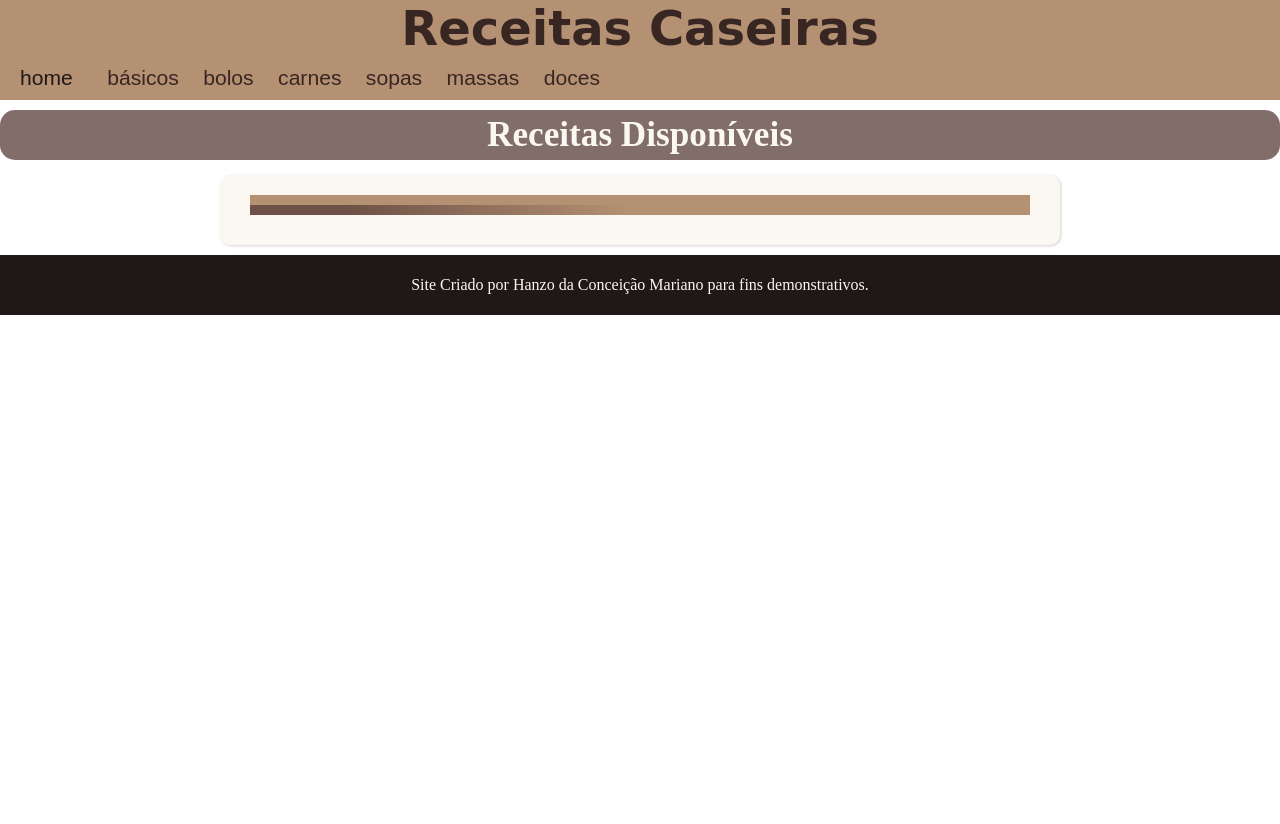
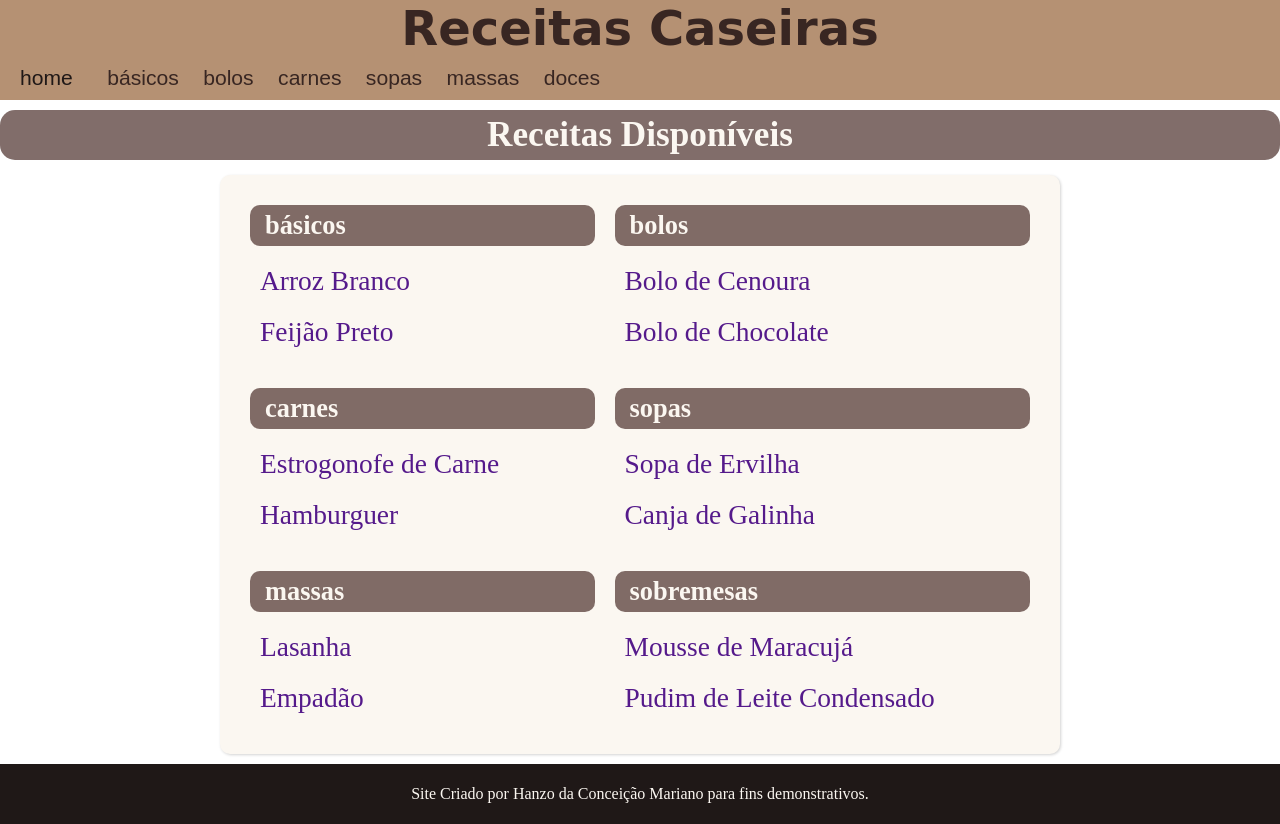
Before and after one commit to SpellBlue/receitas-caseiras, a plain HTML site: page Site/index.html in a window 1280 px wide. Before the commit the page ends 800 px from the top, so only its background shows below. Drawn offline with Linux system fonts and the light colour scheme.

Commit message:
página principal
Adicionei menus na página principal.

```diff
--- a/Site/index.html
+++ b/Site/index.html
@@ -20,7 +20,7 @@
                 <li class="topmenu">
                     básicos
                     <div class="dropmenu">
-                        <a href="#" class="menu">
+                        <a href="arroz.html" class="menu">
                             arroz branco
                         </a>
                         <a href="#" class= "menu">
@@ -90,9 +90,60 @@
         Receitas Disponíveis
     </h2>
     <main>
-        <nav id="home">
-            <ul>
-                <h3 id="home"></h3>
+        <nav class="home">
+            <ul class="home">
+                <h3 class="home">básicos</h3>
+                <li class="home">
+                    <a href="">Arroz Branco</a>
+                </li>
+                <li class="home">
+                    <a href="">Feijão Preto</a>
+                </li>
+            </ul>
+            <ul class="home">
+                <h3 class="home">bolos</h3>
+                <li class="home">
+                    <a href="">Bolo de Cenoura</a>
+                </li>
+                <li class="home">
+                    <a href="">Bolo de Chocolate</a>
+                </li>
+            </ul>
+            <ul class="home">
+                <h3 class="home">carnes</h3>
+                <li class="home">
+                    <a href="">Estrogonofe de Carne</a>
+                </li>
+                <li class="home">
+                    <a href="">Hamburguer</a>
+                </li>
+            </ul>
+            <ul class="home">
+                <h3 class="home">sopas</h3>
+                <li class="home">
+                    <a href="">Sopa de Ervilha</a>
+                </li>
+                <li class="home">
+                    <a href="">Canja de Galinha</a>
+                </li>
+            </ul>
+            <ul class="home">
+                <h3 class="home">massas</h3>
+                <li class="home">
+                    <a href="">Lasanha</a>
+                </li>
+                <li class="home">
+                    <a href="">Empadão</a>
+                </li>
+            </ul>
+            <ul class="home">
+                <h3 class="home">sobremesas</h3>
+                <li class="home">
+                    <a href="">Mousse de Maracujá</a>
+                </li>
+                <li>
+                    <a href="">Pudim de Leite Condensado</a>
+                </li>
             </ul>
         </nav>
     </main>
--- a/Site/style.css
+++ b/Site/style.css
@@ -137,19 +137,19 @@ h4{
     font-size: 1.3em;
     text-align: center;
     margin-bottom: 5px;
-    color: var(--darkest);
+    color: var(--lightest);
 }
 aside{
     text-indent: 15px;
     line-height: 1.4em;
     text-align: justify;
     font-family: Arial, Verdana, sans-serif;
-    color: var(--darkest);
+    color: var(--lightest);
     columns: 2;
     font-size: small;
     padding: 20px 30px;
     border-radius: 10px;
-    background-color: var(--lightest);
+    background-color: var(--dark);
     max-width: 780px;
     min-width: 320px;
     margin: auto;
@@ -167,9 +167,24 @@ div#ftr{
     color: var(--lightest);
 }
 /* específico do home */
-h3#home{
-
+h3.home{
+    background-color: var(--dark);
+    background-image: none;
+    border-radius: 10px;
 }
-nav#home{
-    columns: 2;
+nav.home{
+    background-color: var(--lightest);
+    display: grid;
+    gap: 20px;
+    grid-template-columns: auto auto;
 }
+ul.home{
+}
+li.home{
+    display: block;
+}
+.home a{
+    font-family: 'Times New Roman', Times, serif;
+    font-size: 1.3em;
+    text-decoration: none;
+}
```
Also changed, not shown: Site/arroz.html (+1 -1 lines), Site/imagensfull/arroz_m.jpeg (renamed from Site/imagens/arroz.jpeg), Site/imagensfull/arroz_p.jpeg (renamed from Site/imagens/arroz_p.jpeg).
